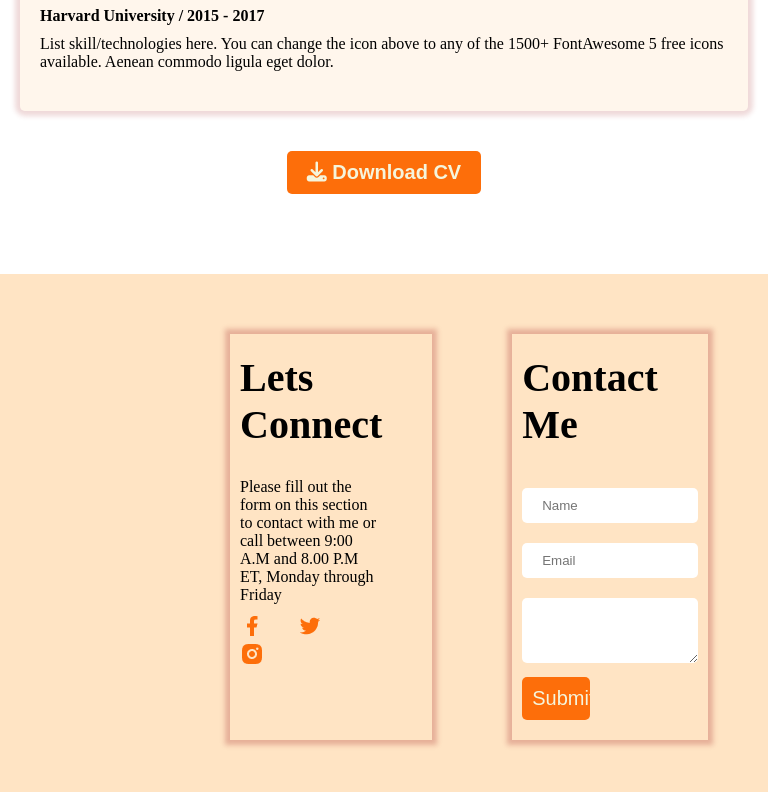
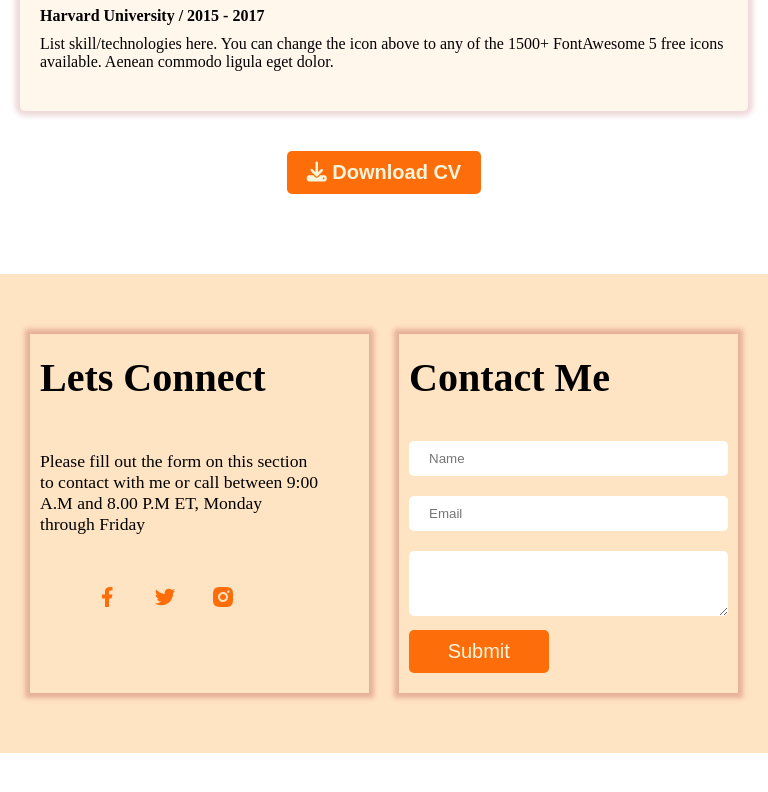
Before and after one commit to FarzanaNur/portfolio-pr, a plain HTML site: page index.html in a window 768 px wide. Shown: the part 2273-3065 px from the top of the page. After the commit the page ends 3026 px from the top, so only its background shows below. Drawn offline with Linux system fonts and the light colour scheme.

Commit message:
footer responsive medium device

```diff
--- a/style/porfolio.css
+++ b/style/porfolio.css
@@ -442,5 +442,18 @@ input,textarea{
         column-gap: 20px;
         gap: 30px;
     }
+    /* footer responsive */
+    footer{
+        padding: 60px 30px;
+        gap: 30px;
+    }
+    .footer-description{
+        font-size: 1.1em;
+        margin-top: 50px;
+    }
+    .social-media-links{
+        text-align: center;
+        margin-top: 50px;
+    }
 
 }
```
